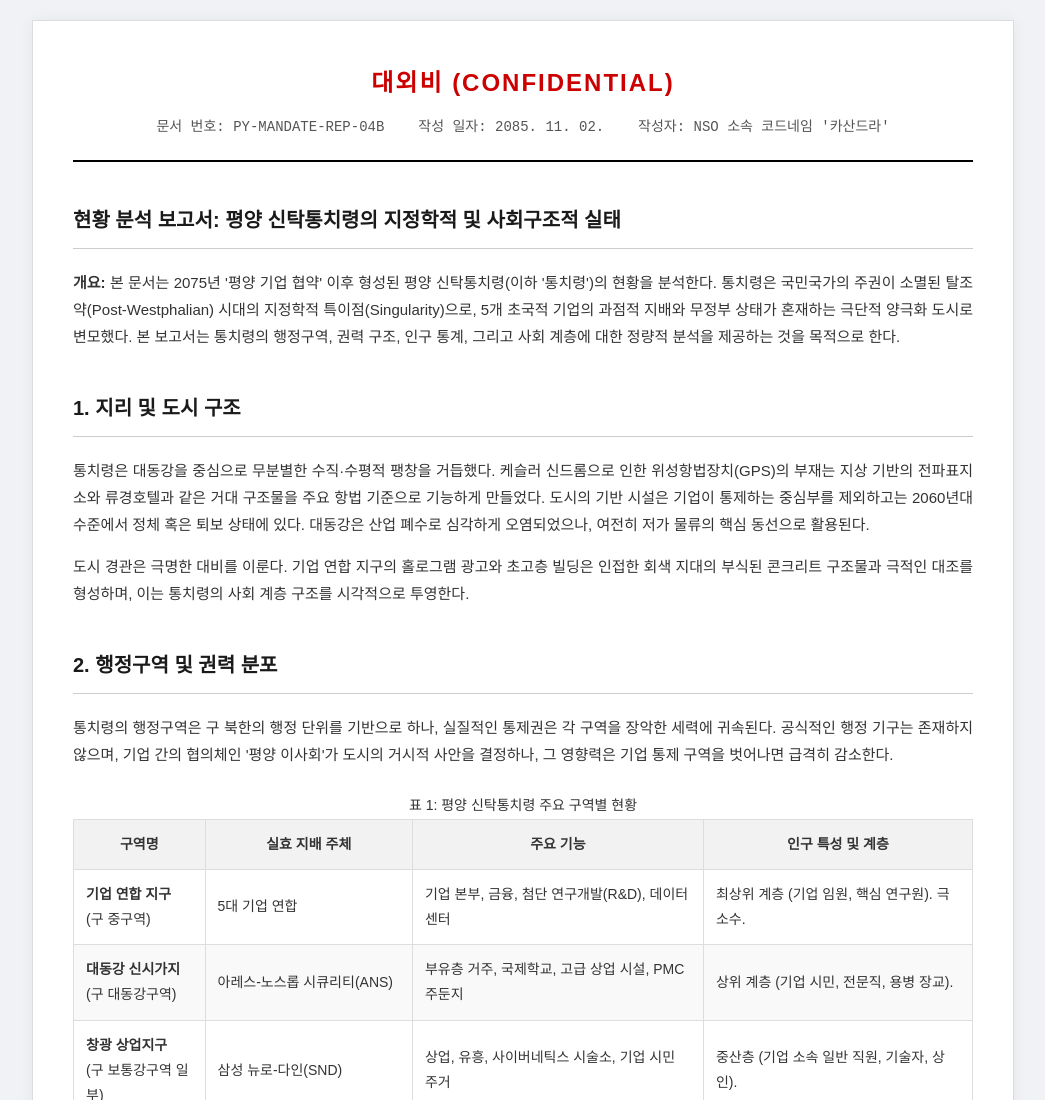
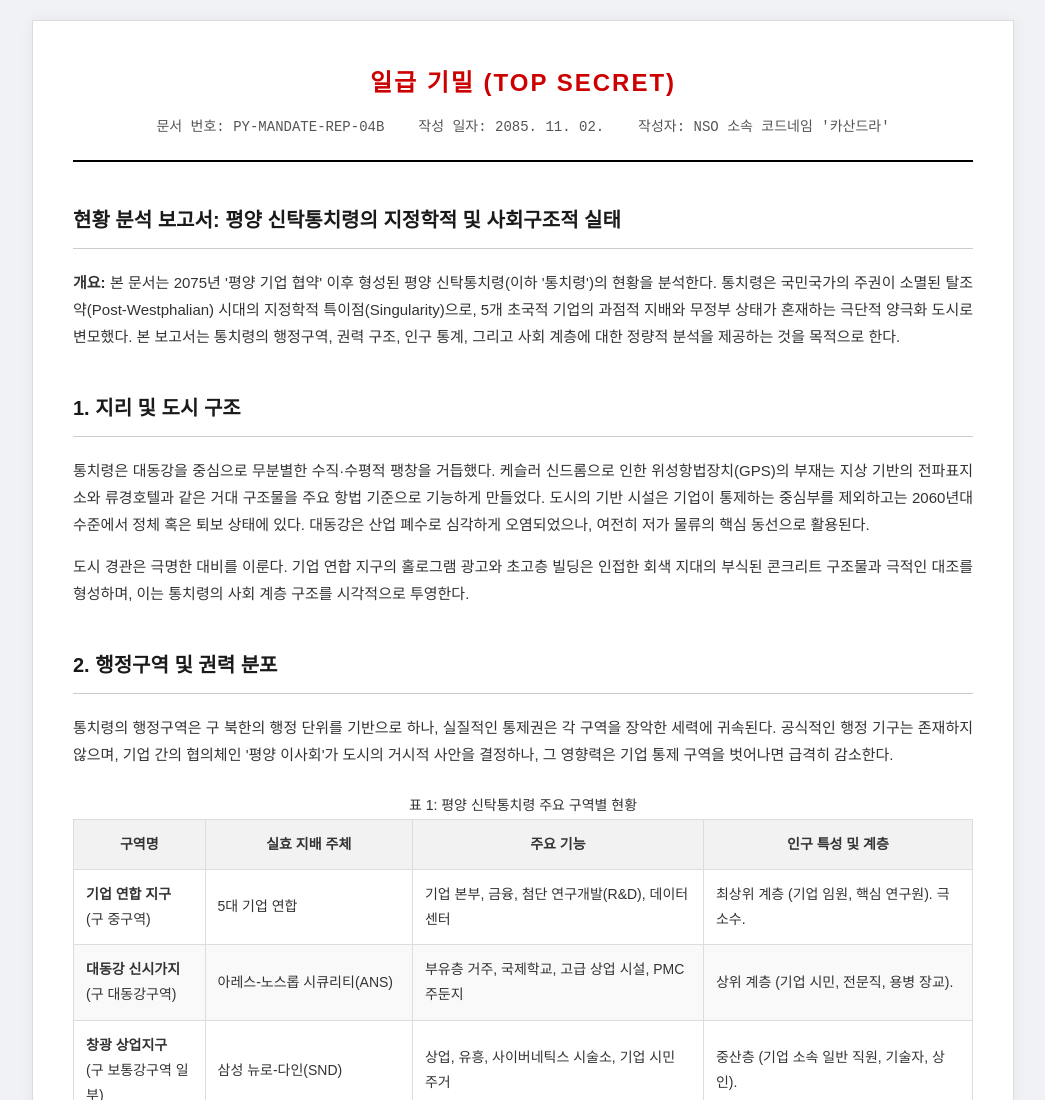
Before and after one commit to bipedalocto/pyongyangreport, a plain HTML site: page report_pyongyang.html in a window 1280 px wide. Shown: the top 1100 px of the page, without its empty margins (117-1162 px from the left). Drawn offline with Linux system fonts and the light colour scheme.

Commit message:
Update report_pyongyang.html

```diff
--- a/report_pyongyang.html
+++ b/report_pyongyang.html
@@ -102,7 +102,7 @@
 
     <div class="container">
         <div class="header">
-            <h1>대외비 (CONFIDENTIAL)</h1>
+            <h1>일급 기밀 (TOP SECRET)</h1>
             <div class="doc-info">
                 <span>문서 번호: PY-MANDATE-REP-04B</span>
                 <span>작성 일자: 2085. 11. 02.</span>
@@ -198,4 +198,5 @@
     </div>
 
 </body>
+
 </html>
```
